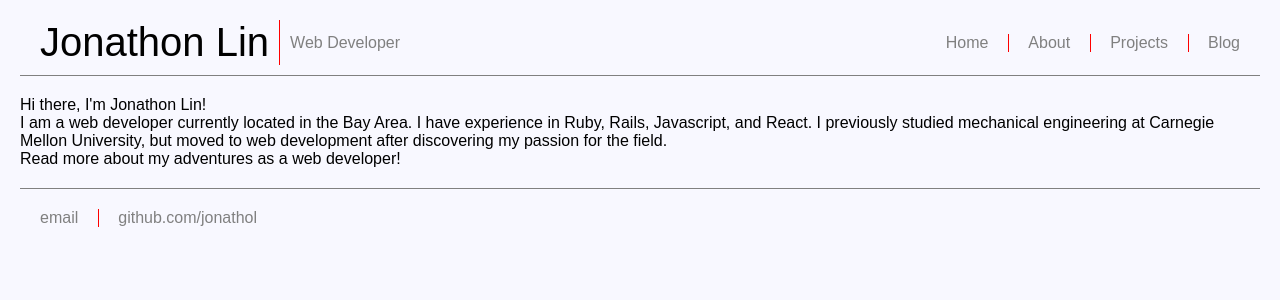
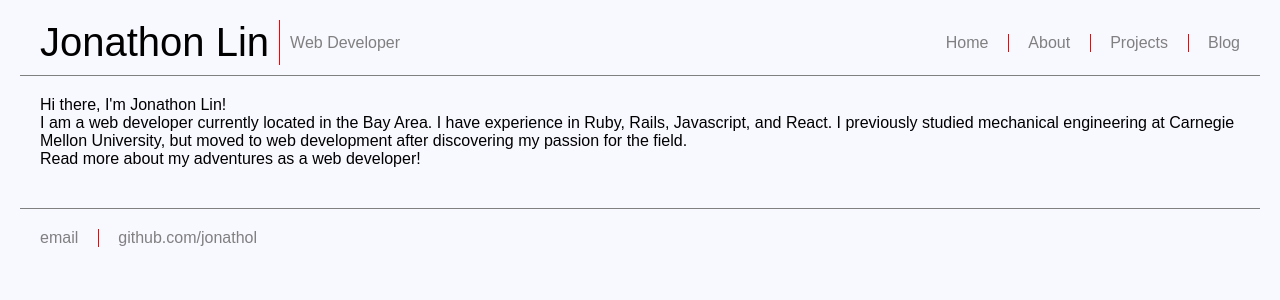
Before and after one commit to jonathol/jonathol.github.io, a Jekyll site: the page built from index.html, in a window 1280 px wide. Shown: the top 300 px of the page. Built offline with Jekyll 4.4.1, drawn with Linux system fonts in a browser that asks for light colours; some web fonts are replaced.

Commit message:
home css

```diff
--- a/_layouts/default.html
+++ b/_layouts/default.html
@@ -5,6 +5,7 @@
 			<!-- link to main stylesheet -->
 			<link href="https://fonts.googleapis.com/css?family=Aldrich" rel="stylesheet">
 			<link rel="stylesheet" type="text/css" href="/css/main.css">
+			<link rel="stylesheet" type="text/css" href="/css/home.css">
 
 		</head>
 		<body>
--- /dev/null
+++ b/css/home.css
@@ -0,0 +1,3 @@
+.blurb {
+  margin: 20px;
+}
```
